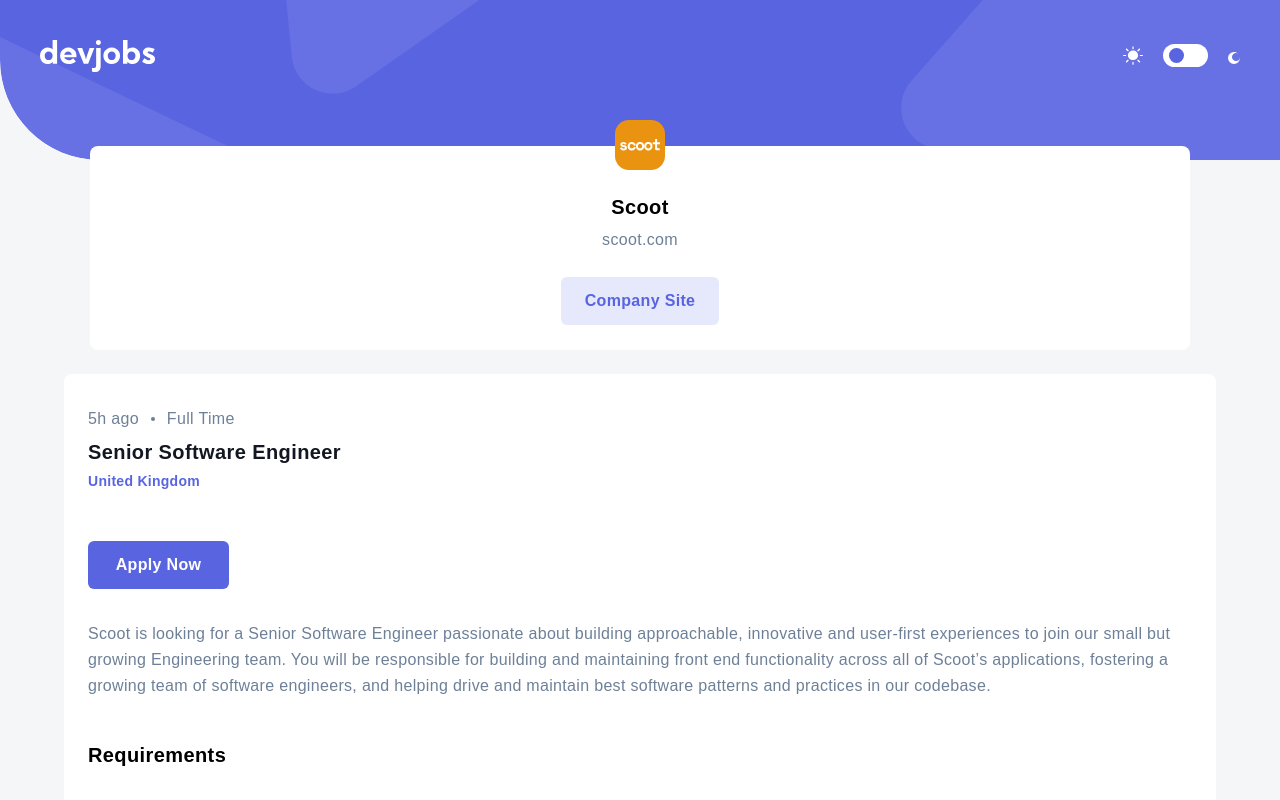
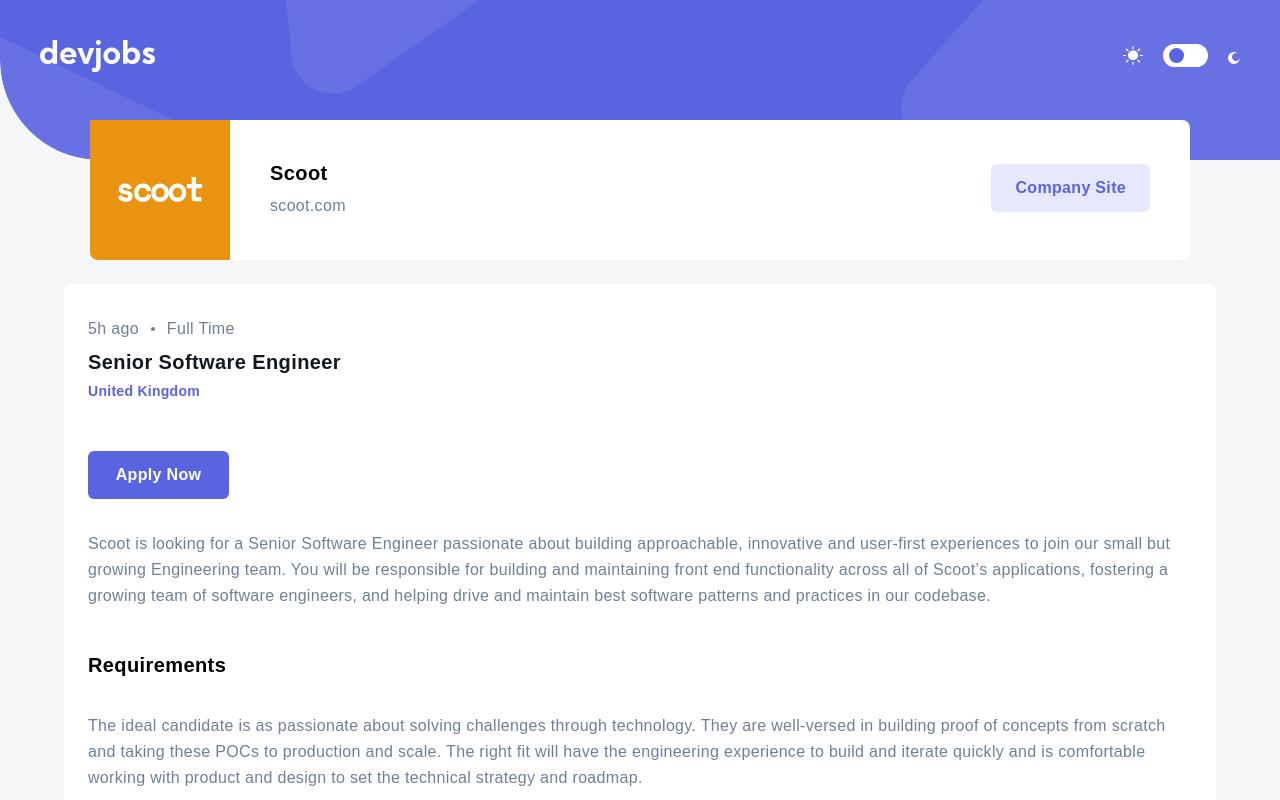
Before and after one commit to yehudz/devjobs-web-app, a Next.js app: page /jobs/1 in a window 1280 px wide. Shown: the top 800 px of the page. Built offline with nearby package versions, Linux system fonts and the light colour scheme.

Commit message:
[DWA-7] AC2 Job posting should have a banner
Add responsive styles

```diff
--- a/components/views/JobPostingLayout/Icon.tsx
+++ b/components/views/JobPostingLayout/Icon.tsx
@@ -15,14 +15,27 @@
         top-0
         left-[50%]
         translate-x-[-50%]
+        md:left-0
+        md:translate-x-0
         w-[50px]
         h-[50px]
+        md:h-full
+        md:w-[140px]
         rounded-[14px]
+        md:rounded-none
+        md:rounded-bl-lg
         z-50
       "
       style={{backgroundColor: color}}
     >
-      <img src={image} alt={company} />
+      <img
+        className="
+          md:w-full
+          md:p-7
+        "
+        src={image}
+        alt={company}
+      />
     </div>
   )
 }
--- a/components/views/JobPostingLayout/JobPostingBanner.tsx
+++ b/components/views/JobPostingLayout/JobPostingBanner.tsx
@@ -19,11 +19,13 @@
       md:flex-row
       relative
       h-[230px]
+      md:h-[140px]
       w-full
       max-w-[90%]
       xl:max-w-[1100px]
       mx-auto
       pt-[26px]
+      md:pt-0
       mt-[-40px]
       z-50
     "
@@ -37,7 +39,11 @@
         className="
           flex
           flex-col
+          md:flex-row
           justify-center
+          md:justify-between
+          md:pl-[180px]
+          md:pr-[40px]
           items-center
           wrapper
           bg-white
@@ -46,6 +52,13 @@
           h-full
           w-full
           pt-6
+        "
+      >
+        <div
+          className="
+            flex
+            flex-col
+            justify-center
           "
         >
           <h3>{company}</h3>
@@ -61,6 +74,12 @@
               {websiteName}
             </a>
           </div>
+        </div>
+        <div
+        className="
+            md:mb-7
+          "
+        >
           <Button
             type="secondary"
           >
@@ -68,6 +87,7 @@
           </Button>
       </div>
       </div>
+    </div>
   )
 }
 
```
Lines whose indentation alone changed are shown as unchanged.
